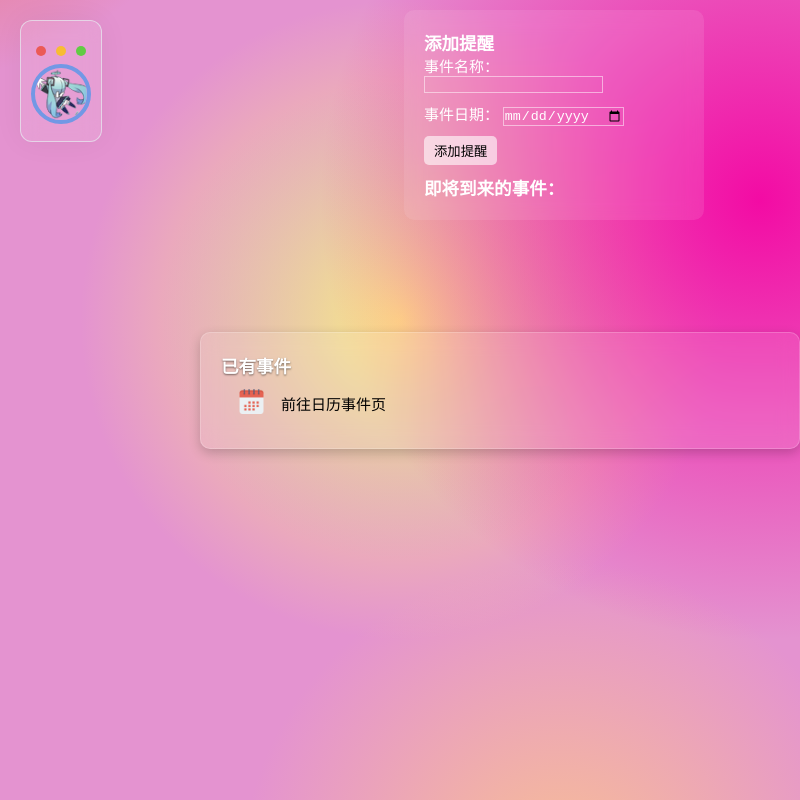
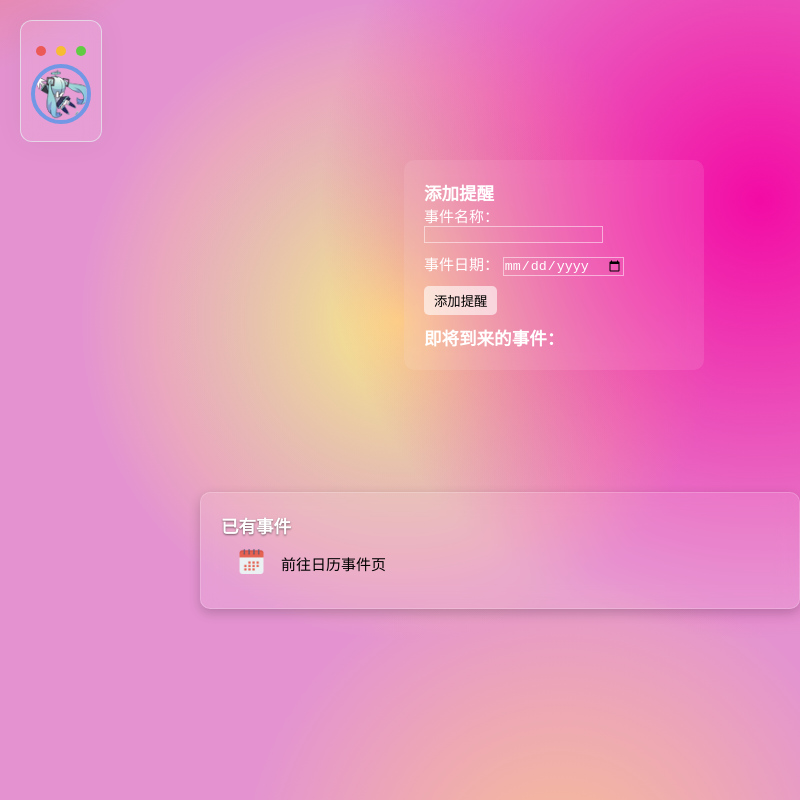
Before and after one commit to babyzmz/ixiaomi.github.io, an Electron app: page calendar.html in a window 800 px wide. Drawn offline with Linux system fonts and the light colour scheme.

Commit message:
Add files via upload

```diff
--- a/home.css
+++ b/home.css
@@ -753,7 +753,7 @@ opacity: 1;
 
   .reminder-container {
     position: absolute; /* 绝对定位 */
-    top: 10px;
+    top: 160px;
     right: 12%;
     background-color: rgba(255, 255, 255, 0.1);
     backdrop-filter: blur(10px); /* 添加毛玻璃效果 */
@@ -765,7 +765,7 @@ opacity: 1;
 
   .existing-events-container {
     width: 90%; /* 调整宽度以适应手机屏幕 */
-    top: 160px;
+    top: 320px;
     margin: 10px auto; /* 居中显示 */
     position: relative; /* 相对定位 */
     z-index: 1; /* 确保在最底层 */
```
